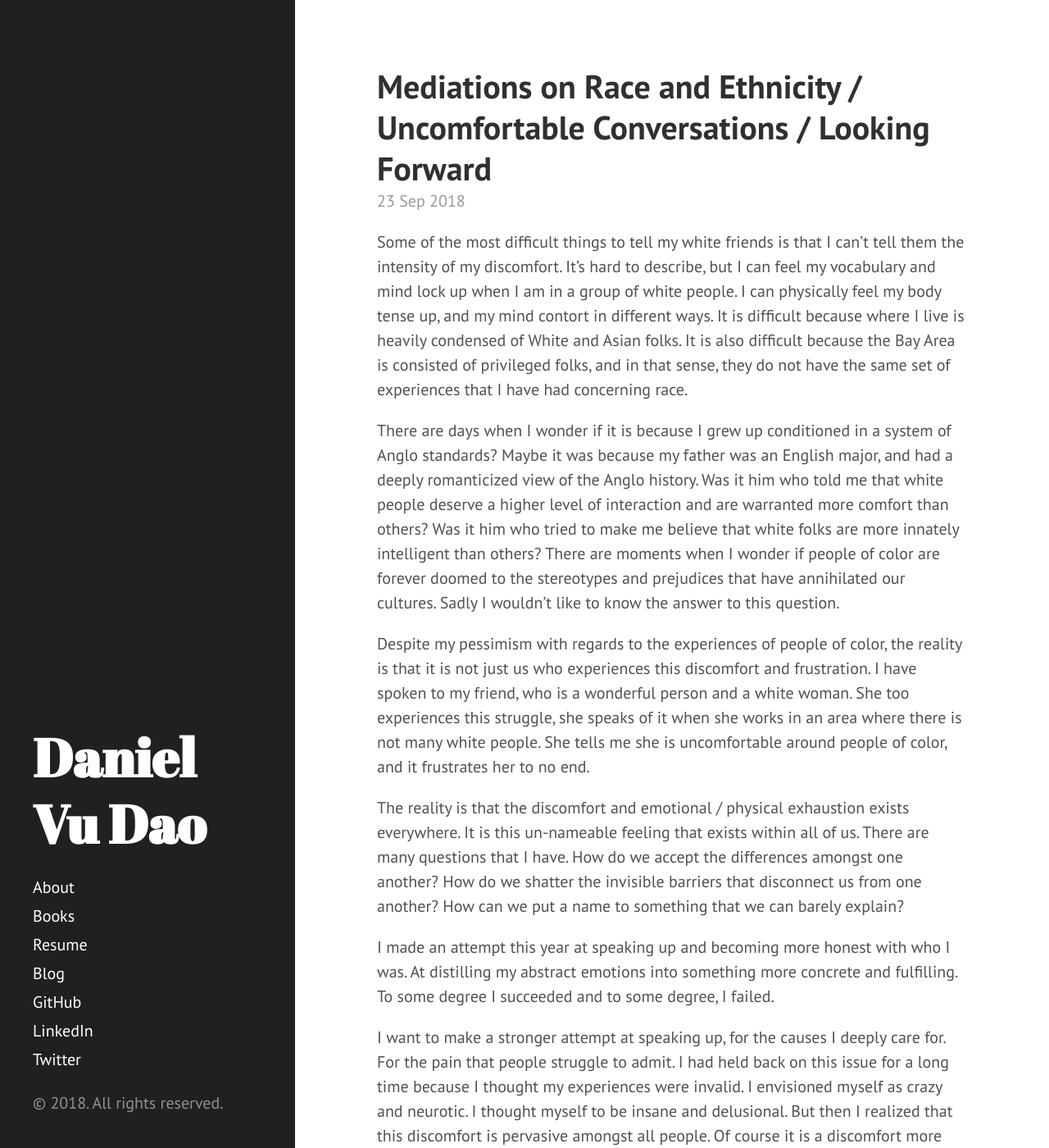
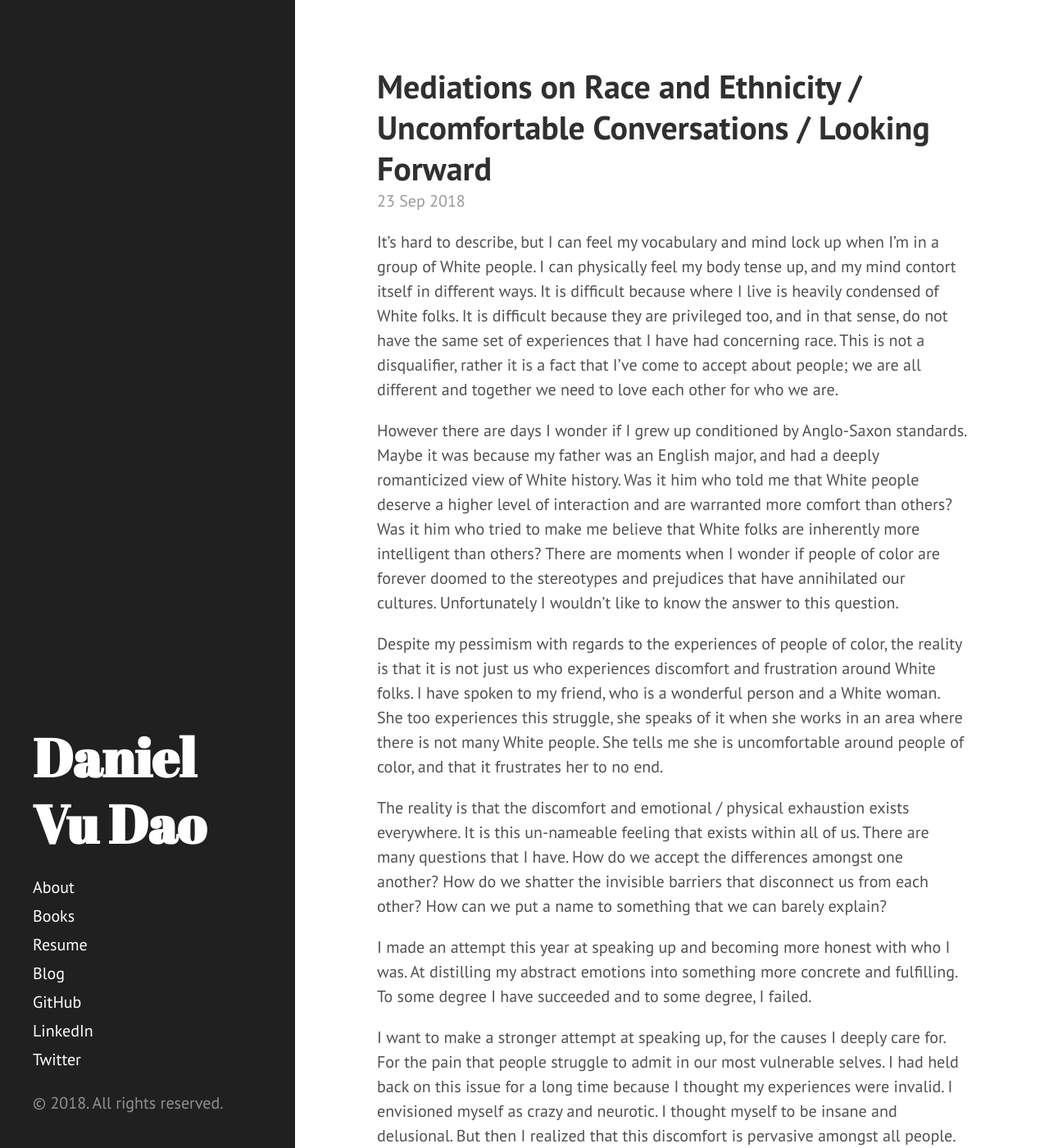
Before and after one commit to danielvdao/danielvdao.github.io, a Jekyll site: the page built from _posts/2018-09-23-mediations-race-ethnic.markdown, in a window 1280 px wide and 1400 px high. Shown: the whole window at 82% size. Built offline with Jekyll 4.4.1, drawn with Linux system fonts in a browser that asks for light colours; some of the changed text lies outside the part shown.

Commit message:
Update 2018-09-23-mediations-race-ethnic.markdown

```diff
--- a/_posts/2018-09-23-mediations-race-ethnic.markdown
+++ b/_posts/2018-09-23-mediations-race-ethnic.markdown
@@ -5,18 +5,18 @@ date: 2018-09-23
 categories: jekyll update
 ---
 
-Some of the most difficult things to tell my white friends is that I can’t tell them the intensity of my discomfort. It’s hard to describe, but I can feel my vocabulary and mind lock up when I am in a group of white people. I can physically feel my body tense up, and my mind contort in different ways. It is difficult because where I live is heavily condensed of White and Asian folks. It is also difficult because the Bay Area is consisted of privileged folks, and in that sense, they do not have the same set of experiences that I have had concerning race.
+It’s hard to describe, but I can feel my vocabulary and mind lock up when I'm in a group of White people. I can physically feel my body tense up, and my mind contort itself in different ways. It is difficult because where I live is heavily condensed of White folks. It is difficult because they are privileged too, and in that sense, do not have the same set of experiences that I have had concerning race. This is not a disqualifier, rather it is a fact that I've come to accept about people; we are all different and together we need to love each other for who we are.
 
-There are days when I wonder if it is because I grew up conditioned in a system of Anglo standards? Maybe it was because my father was an English major, and had a deeply romanticized view of the Anglo history. Was it him who told me that white people deserve a higher level of interaction and are warranted more comfort than others? Was it him who tried to make me believe that white folks are more innately intelligent than others? There are moments when I wonder if people of color are forever doomed to the stereotypes and prejudices that have annihilated our cultures. Sadly I wouldn’t like to know the answer to this question.
+However there are days I wonder if I grew up conditioned by Anglo-Saxon standards. Maybe it was because my father was an English major, and had a deeply romanticized view of White history. Was it him who told me that White people deserve a higher level of interaction and are warranted more comfort than others? Was it him who tried to make me believe that White folks are inherently more intelligent than others? There are moments when I wonder if people of color are forever doomed to the stereotypes and prejudices that have annihilated our cultures. Unfortunately I wouldn’t like to know the answer to this question.
 
-Despite my pessimism with regards to the experiences of people of color, the reality is that it is not just us who experiences this discomfort and frustration. I have spoken to my friend, who is a wonderful person and a white woman. She too experiences this struggle, she speaks of it when she works in an area where there is not many white people. She tells me she is uncomfortable around people of color, and it frustrates her to no end.
+Despite my pessimism with regards to the experiences of people of color, the reality is that it is not just us who experiences discomfort and frustration around White folks. I have spoken to my friend, who is a wonderful person and a White woman. She too experiences this struggle, she speaks of it when she works in an area where there is not many White people. She tells me she is uncomfortable around people of color, and that it frustrates her to no end.
 
-The reality is that the discomfort and emotional / physical exhaustion exists everywhere. It is this un-nameable feeling that exists within all of us. There are many questions that I have. How do we accept the differences amongst one another? How do we shatter the invisible barriers that disconnect us from one another? How can we put a name to something that we can barely explain?
+The reality is that the discomfort and emotional / physical exhaustion exists everywhere. It is this un-nameable feeling that exists within all of us. There are many questions that I have. How do we accept the differences amongst one another? How do we shatter the invisible barriers that disconnect us from each other? How can we put a name to something that we can barely explain?
 
-I made an attempt this year at speaking up and becoming more honest with who I was. At distilling my abstract emotions into something more concrete and fulfilling. To some degree I succeeded and to some degree, I failed.
+I made an attempt this year at speaking up and becoming more honest with who I was. At distilling my abstract emotions into something more concrete and fulfilling. To some degree I have succeeded and to some degree, I failed.
 
-I want to make a stronger attempt at speaking up, for the causes I deeply care for. For the pain that people struggle to admit. I had held back on this issue for a long time because I thought my experiences were invalid. I envisioned myself as crazy and neurotic. I thought myself to be insane and delusional. But then I realized that this discomfort is pervasive amongst all people. Of course it is a discomfort more definitive in people of color, but it is also existent in white folks too.
+I want to make a stronger attempt at speaking up, for the causes I deeply care for. For the pain that people struggle to admit in our most vulnerable selves. I had held back on this issue for a long time because I thought my experiences were invalid. I envisioned myself as crazy and neurotic. I thought myself to be insane and delusional. But then I realized that this discomfort is pervasive amongst all people. Of course it is a discomfort more definitive in people of color, but it is also existent in white folks too.
 
-The question as always is how do we solve this ongoing disconnect? How do we reunite with the people who we have chosen to separate from? It is trite to say that folks should simply just love, and that through love it’ll become better. The reality is for folks to speak up about it. We must listen to each other’s stories actively, validate each other’s experiences thoughtfully, and respect each other’s presence wholeheartedly. It is with these three focal points that we will unearth the pain we have hidden.
+The question as always is how do we solve this ongoing disconnect? How do we reunite with the people who we have chosen to separate from? It is trite to say that folks should simply just love, and that through love it’ll become better. The reality is for folks to speak about it. We must listen to each other’s stories actively, validate each other’s experiences thoughtfully, and respect each other’s presence wholeheartedly. It is with these three focal points coupled with the burden of speaking up that we will unearth the pains we have hidden.
 
 *Note: Thank you to the lovely Thu Nguyen for always taking the due diligence to read over my very primitive wriitng. You are a wonderful human being who knows how to give critical and wise feedback with empathy and compassion, and have also transformed many of my pieces.*
```
